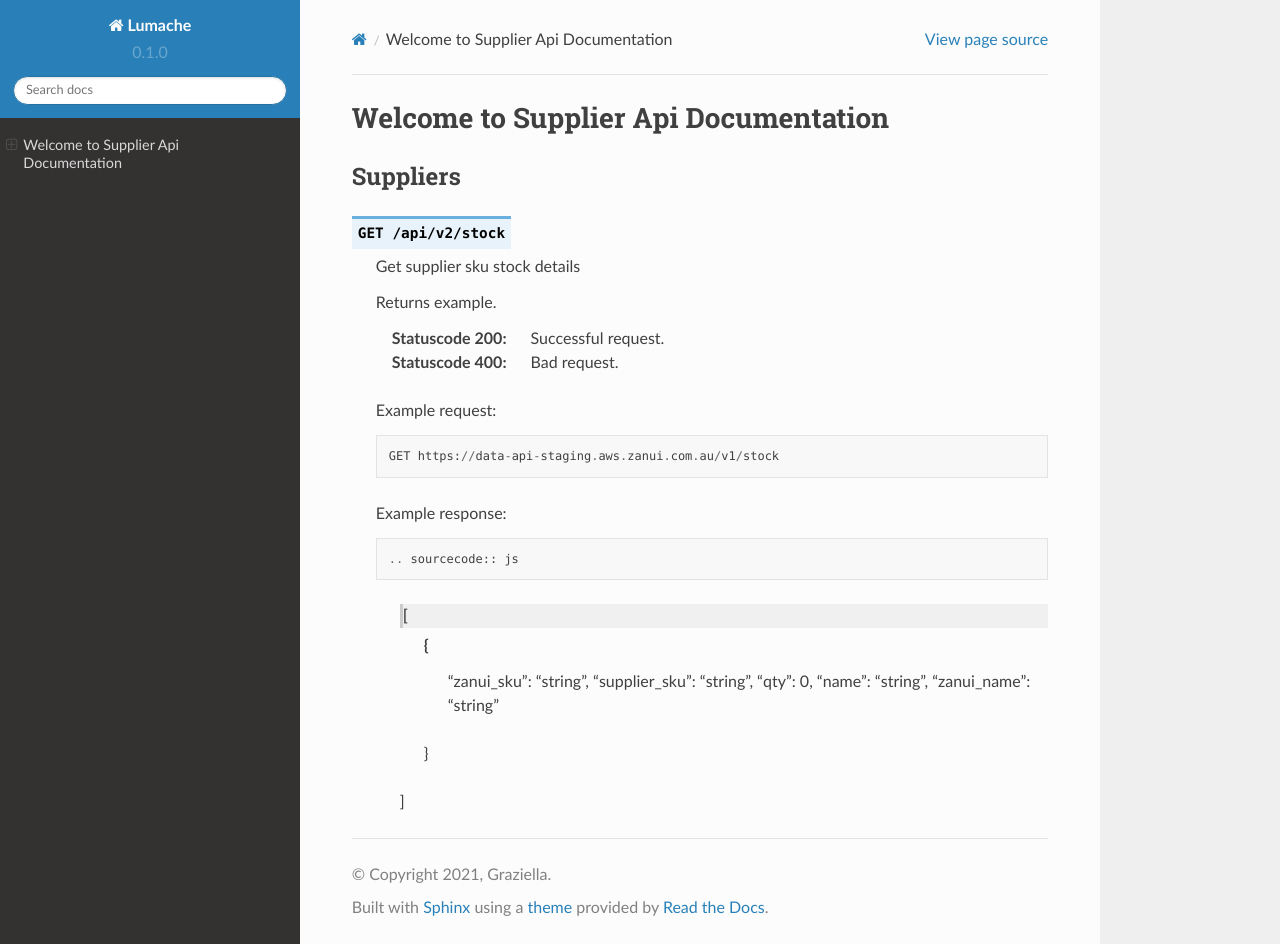
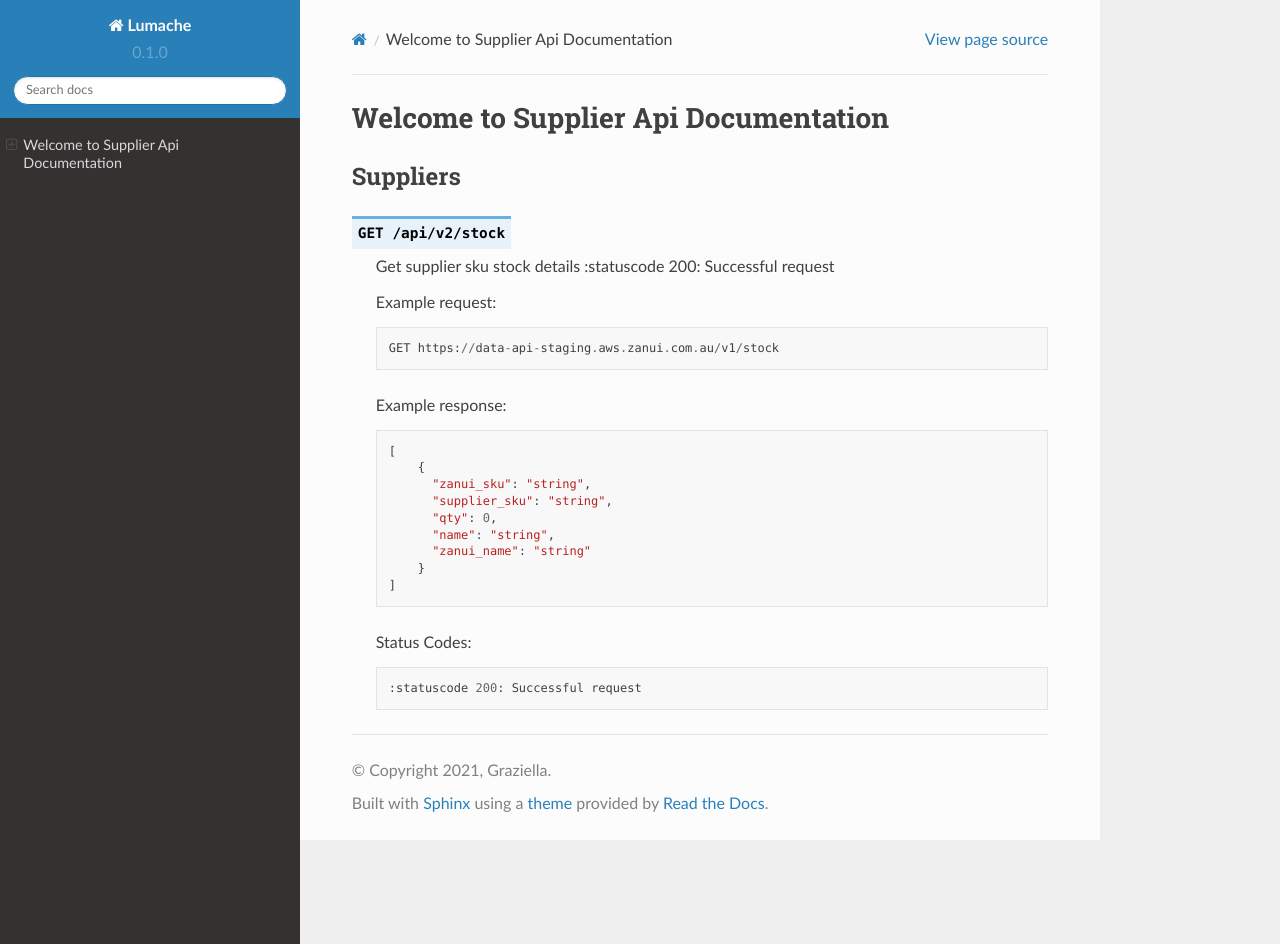
Before and after one commit to lalustine7/Supplier-API-Documentation, a Sphinx documentation site: the page built from docs/source/index.rst, in a window 1280 px wide and 944 px high. Built offline with Sphinx 7.4.7 and the Read the Docs theme 2.0.0, drawn with Linux system fonts in a browser that asks for light colours.

Commit message:
Updated Contents

```diff
--- a/docs/source/index.rst
+++ b/docs/source/index.rst
@@ -7,11 +7,7 @@ Suppliers
 .. function:: GET /api/v2/stock
 
       Get supplier sku stock details
-
-      Returns example.
-
-      :statuscode 200: Successful request.
-      :statuscode 400: Bad request.
+      :statuscode 200: Successful request
 
       Example request::
 
@@ -19,14 +15,16 @@ Suppliers
 
       Example response::
 
-      .. sourcecode:: js
-
         [
             {
-               "zanui_sku": "string",
-               "supplier_sku": "string",
-               "qty": 0,
-               "name": "string",
-               "zanui_name": "string"
+              "zanui_sku": "string",
+              "supplier_sku": "string",
+              "qty": 0,
+              "name": "string",
+              "zanui_name": "string"
             }
         ]
+
+      Status Codes::
+
+        :statuscode 200: Successful request
```
